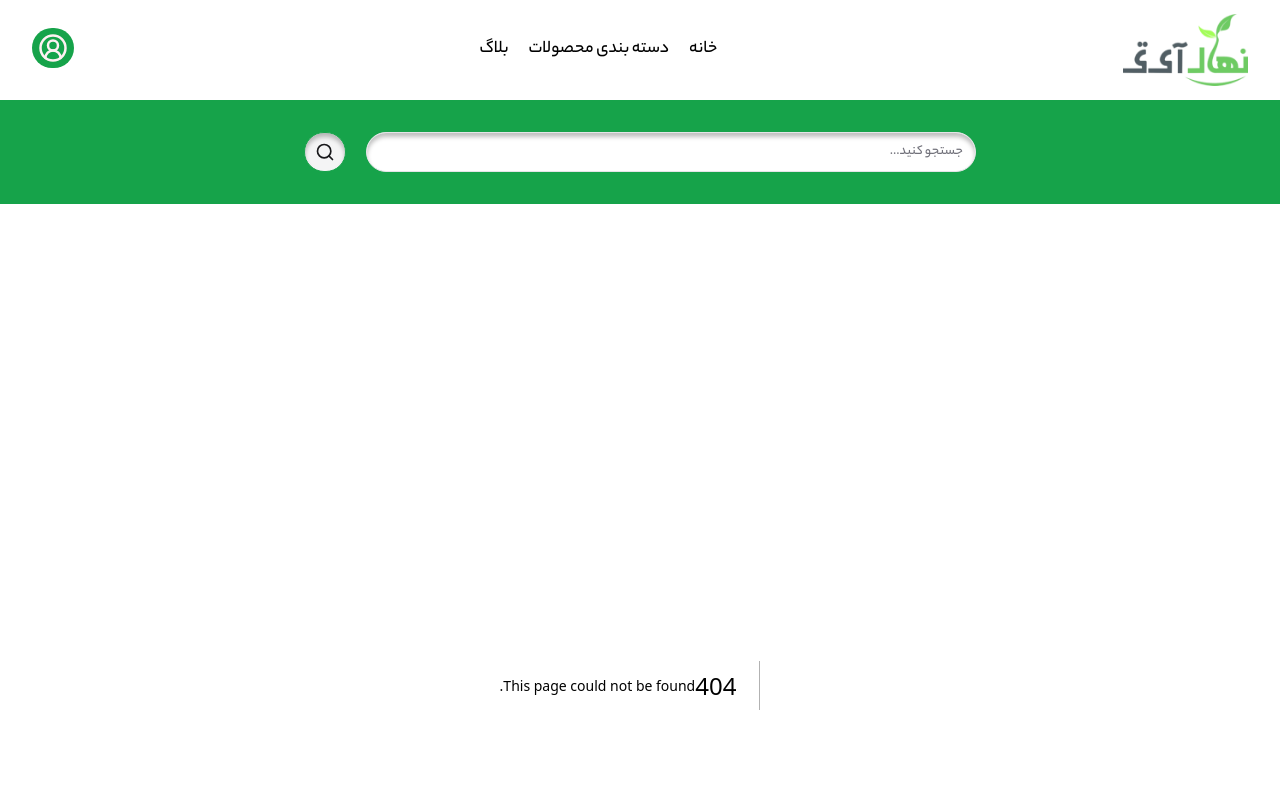
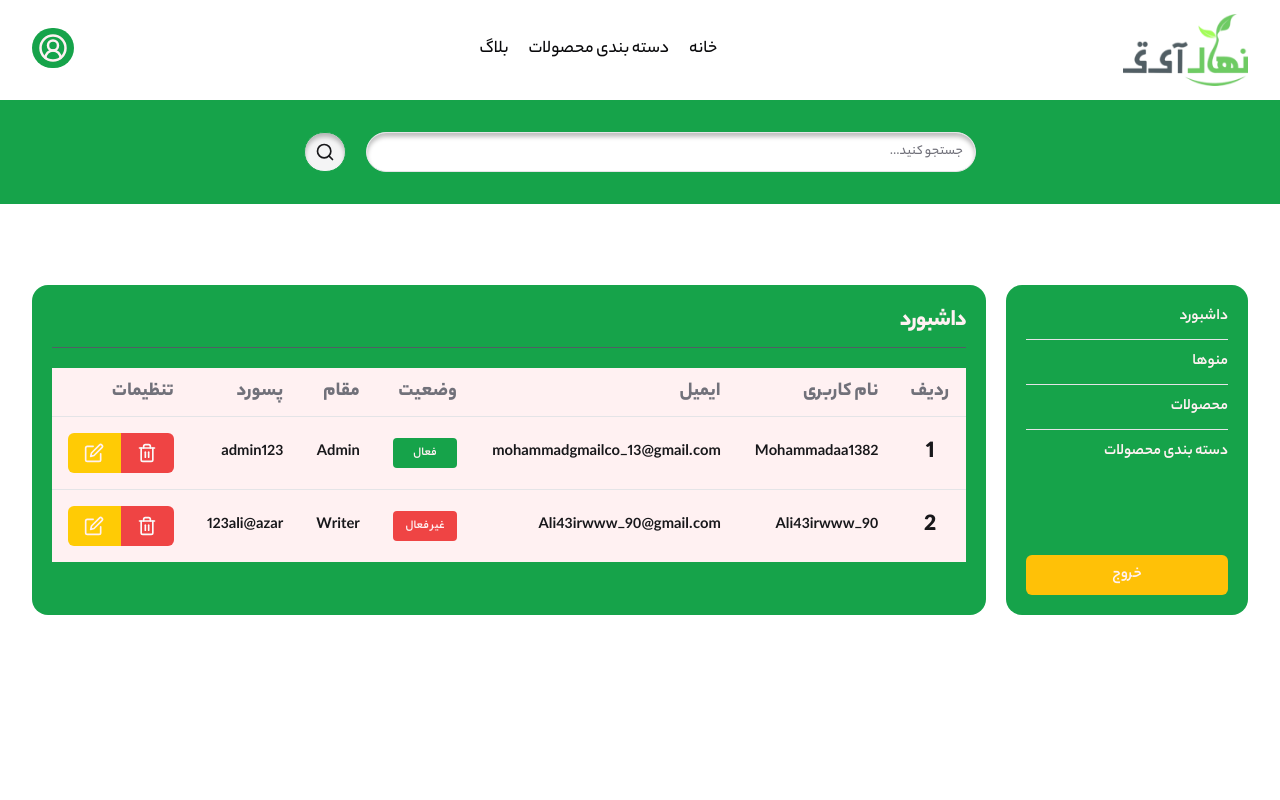
Before and after one commit to mehrankhaksar/nahal-it, a Next.js app: page /dashboard in a window 1280 px wide. Before the commit this address had no page. Shown: the top 800 px of the page. Built offline with nearby package versions, Linux system fonts and the light colour scheme.

Commit message:
dashboard page finished.

```diff
--- /dev/null
+++ b/src/app/dashboard/layout.js
@@ -0,0 +1,12 @@
+import Sidebar from "@/components/Sidebar";
+
+export default function DashboardLayout({ children }) {
+  return (
+    <div className="container mx-auto">
+      <div className="flex gap-5">
+        <Sidebar />
+        {children}
+      </div>
+    </div>
+  );
+}
--- /dev/null
+++ b/src/app/dashboard/page.js
@@ -0,0 +1,5 @@
+import DashboardPage from "@/components/templates/DashboardPage";
+
+export default function Dashboard() {
+  return <DashboardPage />;
+}
--- /dev/null
+++ b/src/app/dashboard/template.js
@@ -0,0 +1,7 @@
+export default function Template({ children }) {
+  return (
+    <main className="w-full text-primary-foreground bg-primary p-5 rounded-2xl">
+      {children}
+    </main>
+  );
+}
--- /dev/null
+++ b/src/components/Sidebar.jsx
@@ -0,0 +1,32 @@
+import React from "react";
+
+import Link from "next/link";
+
+import { sidebarLinks } from "@/constants/list";
+import { Separator } from "./ui/separator";
+import { Button } from "./ui/button";
+
+const Sidebar = () => {
+  return (
+    <aside className="w-[300px] h-[330px] flex flex-col justify-between text-primary-foreground bg-primary p-5 rounded-2xl">
+      <div className="font-bold">
+        {sidebarLinks.map((item, index) => (
+          <React.Fragment key={index}>
+            <Link href={item.pathname}>{item.label}</Link>
+            {sidebarLinks.length !== index + 1 && (
+              <Separator className="my-2.5" />
+            )}
+          </React.Fragment>
+        ))}
+      </div>
+      <Button
+        className="w-full text-base font-bold bg-[#FFC107] hover:bg-[#FFC107]/80"
+        type="button"
+      >
+        خروج
+      </Button>
+    </aside>
+  );
+};
+
+export default Sidebar;
--- /dev/null
+++ b/src/components/templates/DashboardPage.jsx
@@ -0,0 +1,80 @@
+import { dahboardUsersList } from "@/constants/list";
+import { Separator } from "../ui/separator";
+import {
+  Table,
+  TableBody,
+  TableCell,
+  TableHead,
+  TableHeader,
+  TableRow,
+} from "../ui/table";
+import { Button } from "../ui/button";
+import { PenSquare, Trash2 } from "lucide-react";
+import { Badge } from "../ui/badge";
+
+const DashboardPage = () => {
+  return (
+    <section>
+      <div>
+        <h2 className="h2">داشبورد</h2>
+        <Separator className="bg-[#515E64] mt-2.5 mb-5" />
+        <Table>
+          <TableHeader className="bg-primary-foreground">
+            <TableRow className="text-xl">
+              <TableHead className="font-extrabold">ردیف</TableHead>
+              <TableHead className="font-extrabold text-right">
+                نام کاربری
+              </TableHead>
+              <TableHead className="font-extrabold text-right">ایمیل</TableHead>
+              <TableHead className="font-extrabold text-right">وضعیت</TableHead>
+              <TableHead className="font-extrabold text-right">مقام</TableHead>
+              <TableHead className="font-extrabold text-right">پسورد</TableHead>
+              <TableHead className="font-extrabold text-right">
+                تنظیمات
+              </TableHead>
+            </TableRow>
+          </TableHeader>
+          <TableBody className="text-secondary-foreground bg-primary-foreground">
+            {dahboardUsersList.map((item) => (
+              <TableRow className="text-base" key={item.id}>
+                <TableCell className="text-2xl font-extrabold text-center">
+                  {item.id}
+                </TableCell>
+                <TableCell className="font-bold">{item.username}</TableCell>
+                <TableCell className="font-bold">{item.email}</TableCell>
+                <TableCell>
+                  <Badge
+                    className={` w-16 font-bold text-primary-foreground py-1.5 rounded-sm ${
+                      item.status ? "bg-primary" : "bg-destructive"
+                    }`}
+                  >
+                    {item.status ? "فعال" : " غیر فعال"}
+                  </Badge>
+                </TableCell>
+                <TableCell className="font-bold">{item.role}</TableCell>
+                <TableCell className="font-bold">{item.password}</TableCell>
+                <TableCell className="flex items-center">
+                  <Button
+                    variant="destructive"
+                    className="w-full h-fit py-2.5 rounded-l-none"
+                    type="button"
+                  >
+                    <Trash2 size={20} />
+                  </Button>
+                  <Button
+                    className="w-full h-fit bg-[#FFCB05] py-2.5 rounded-r-none hover:bg-[#FFCB05]/80"
+                    type="button"
+                  >
+                    <PenSquare size={20} />
+                  </Button>
+                </TableCell>
+              </TableRow>
+            ))}
+          </TableBody>
+        </Table>
+      </div>
+    </section>
+  );
+};
+
+export default DashboardPage;
--- /dev/null
+++ b/src/components/ui/table.jsx
@@ -0,0 +1,93 @@
+import * as React from "react";
+
+import { cn } from "@/lib/utils";
+
+const Table = React.forwardRef(({ className, ...props }, ref) => (
+  <div className="relative w-full overflow-auto">
+    <table
+      ref={ref}
+      className={cn("w-full caption-bottom text-sm", className)}
+      {...props}
+    />
+  </div>
+));
+Table.displayName = "Table";
+
+const TableHeader = React.forwardRef(({ className, ...props }, ref) => (
+  <thead ref={ref} className={cn("[&_tr]:border-bz", className)} {...props} />
+));
+TableHeader.displayName = "TableHeader";
+
+const TableBody = React.forwardRef(({ className, ...props }, ref) => (
+  <tbody
+    ref={ref}
+    className={cn("[&_tr:last-child]:border-0", className)}
+    {...props}
+  />
+));
+TableBody.displayName = "TableBody";
+
+const TableFooter = React.forwardRef(({ className, ...props }, ref) => (
+  <tfoot
+    ref={ref}
+    className={cn(
+      "border-t bg-muted/50 font-medium [&>tr]:last:border-b-0",
+      className
+    )}
+    {...props}
+  />
+));
+TableFooter.displayName = "TableFooter";
+
+const TableRow = React.forwardRef(({ className, ...props }, ref) => (
+  <tr
+    ref={ref}
+    className={cn(
+      "border-b transition-colors hover:bg-muted/50 data-[state=selected]:bg-muted",
+      className
+    )}
+    {...props}
+  />
+));
+TableRow.displayName = "TableRow";
+
+const TableHead = React.forwardRef(({ className, ...props }, ref) => (
+  <th
+    ref={ref}
+    className={cn(
+      "h-12 px-4 text-left align-middle font-medium text-muted-foreground [&:has([role=checkbox])]:pr-0",
+      className
+    )}
+    {...props}
+  />
+));
+TableHead.displayName = "TableHead";
+
+const TableCell = React.forwardRef(({ className, ...props }, ref) => (
+  <td
+    ref={ref}
+    className={cn("p-4 align-middle [&:has([role=checkbox])]:pr-0", className)}
+    {...props}
+  />
+));
+TableCell.displayName = "TableCell";
+
+const TableCaption = React.forwardRef(({ className, ...props }, ref) => (
+  <caption
+    ref={ref}
+    className={cn("mt-4 text-sm text-muted-foreground", className)}
+    {...props}
+  />
+));
+TableCaption.displayName = "TableCaption";
+
+export {
+  Table,
+  TableHeader,
+  TableBody,
+  TableFooter,
+  TableHead,
+  TableRow,
+  TableCell,
+  TableCaption,
+};
--- a/src/constants/list.js
+++ b/src/constants/list.js
@@ -1,3 +1,22 @@
+const sidebarLinks = [
+  {
+    pathname: "/",
+    label: "داشبورد",
+  },
+  {
+    pathname: "/",
+    label: "منو‌ها",
+  },
+  {
+    pathname: "/",
+    label: "محصولات",
+  },
+  {
+    pathname: "/",
+    label: "دسته بندی محصولات",
+  },
+];
+
 const heroSlides = [
   {
     pathname: "/",
@@ -82,4 +101,29 @@
   },
 ];
 
-export { heroSlides, products, cooperationsSlides };
+const dahboardUsersList = [
+  {
+    id: 1,
+    username: "Mohammadaa1382",
+    email: "mohammadgmailco_13@gmail.com",
+    status: true,
+    role: "Admin",
+    password: "admin123",
+  },
+  {
+    id: 2,
+    username: "Ali43irwww_90",
+    email: "Ali43irwww_90@gmail.com",
+    status: false,
+    role: "Writer",
+    password: "123ali@azar",
+  },
+];
+
+export {
+  sidebarLinks,
+  heroSlides,
+  products,
+  cooperationsSlides,
+  dahboardUsersList,
+};
```
